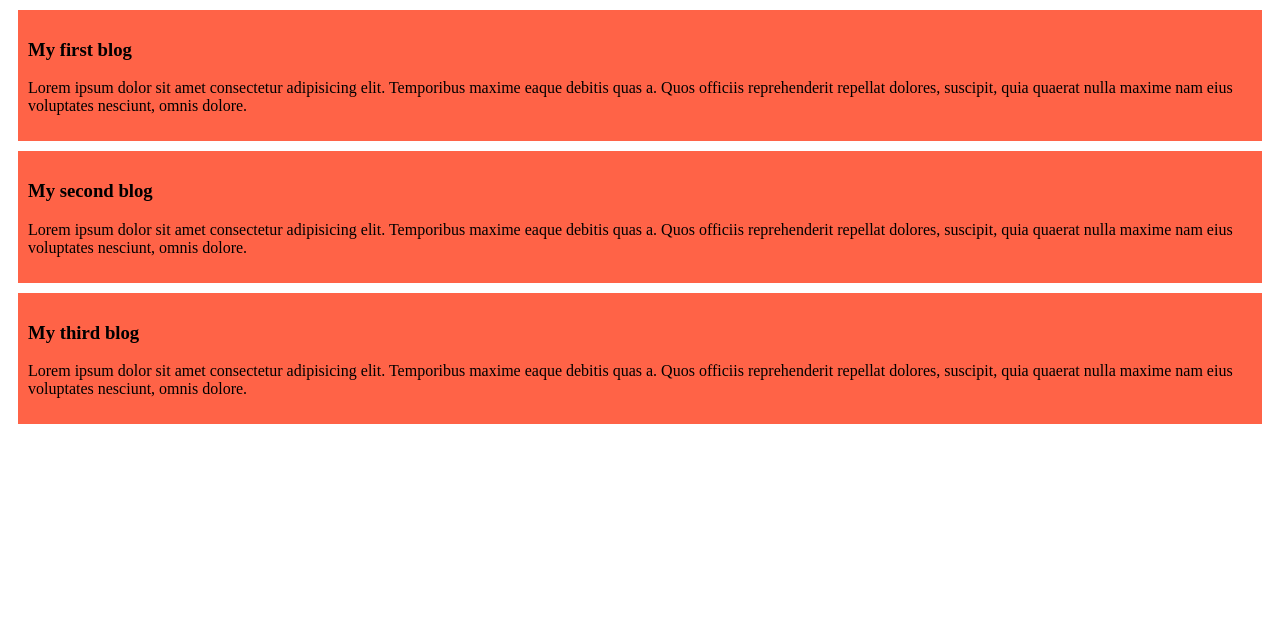
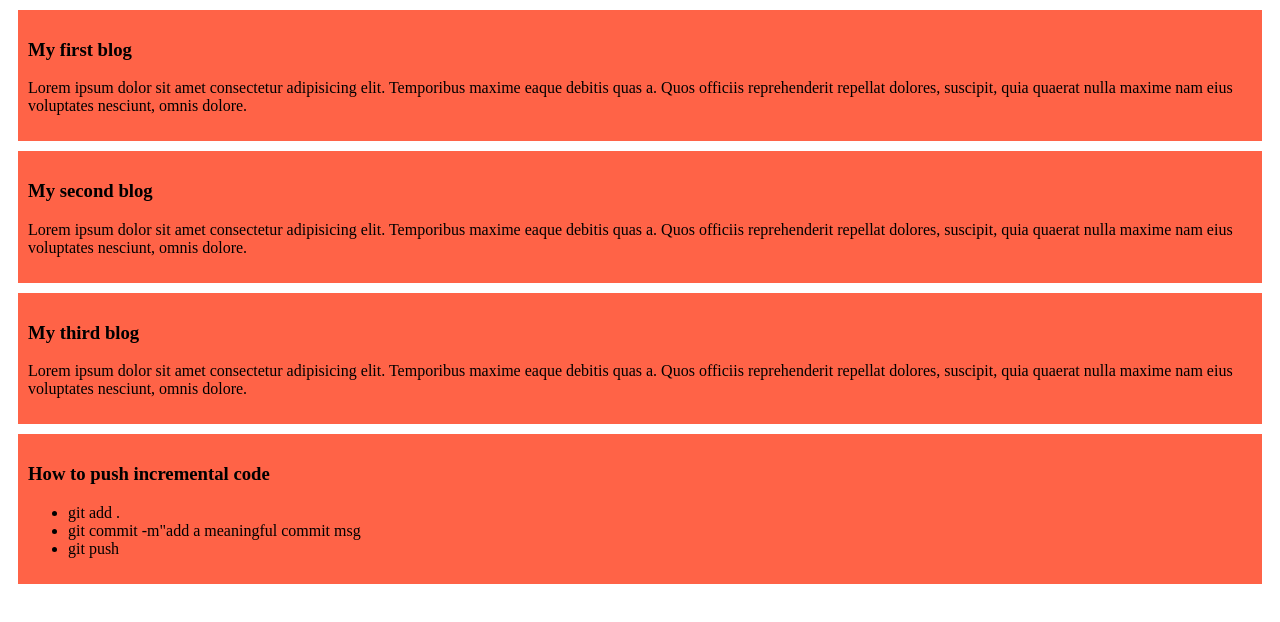
Before and after one commit to Sojib-Ahmed07/my-first-github-ripo, a plain HTML site: page index.html in a window 1280 px wide. Drawn offline with Linux system fonts and the light colour scheme.

Commit message:
added via cmd

```diff
--- a/index.html
+++ b/index.html
@@ -19,5 +19,13 @@
         <h3>My third blog</h3>
         <p>Lorem ipsum dolor sit amet consectetur adipisicing elit. Temporibus maxime eaque debitis quas a. Quos officiis reprehenderit repellat dolores, suscipit, quia quaerat nulla maxime nam eius voluptates nesciunt, omnis dolore.</p>
     </div>
+    <div>
+        <h3>How to push incremental code</h3>
+        <ul>
+            <li>git add .</li>
+            <li>git commit -m"add a meaningful commit msg</li>
+            <li>git push</li>
+        </ul>
+    </div>
 </body>
 </html>
```
